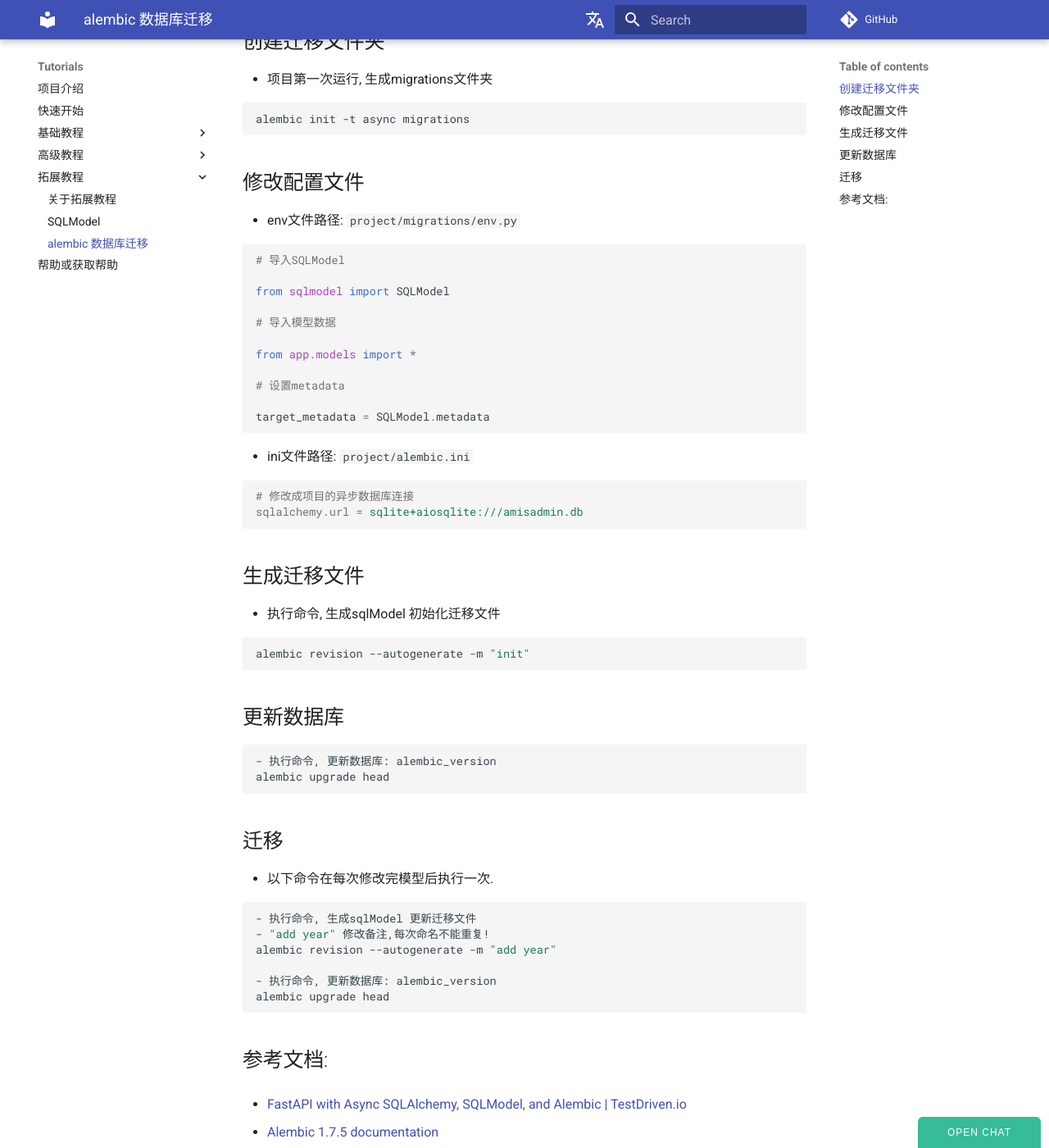
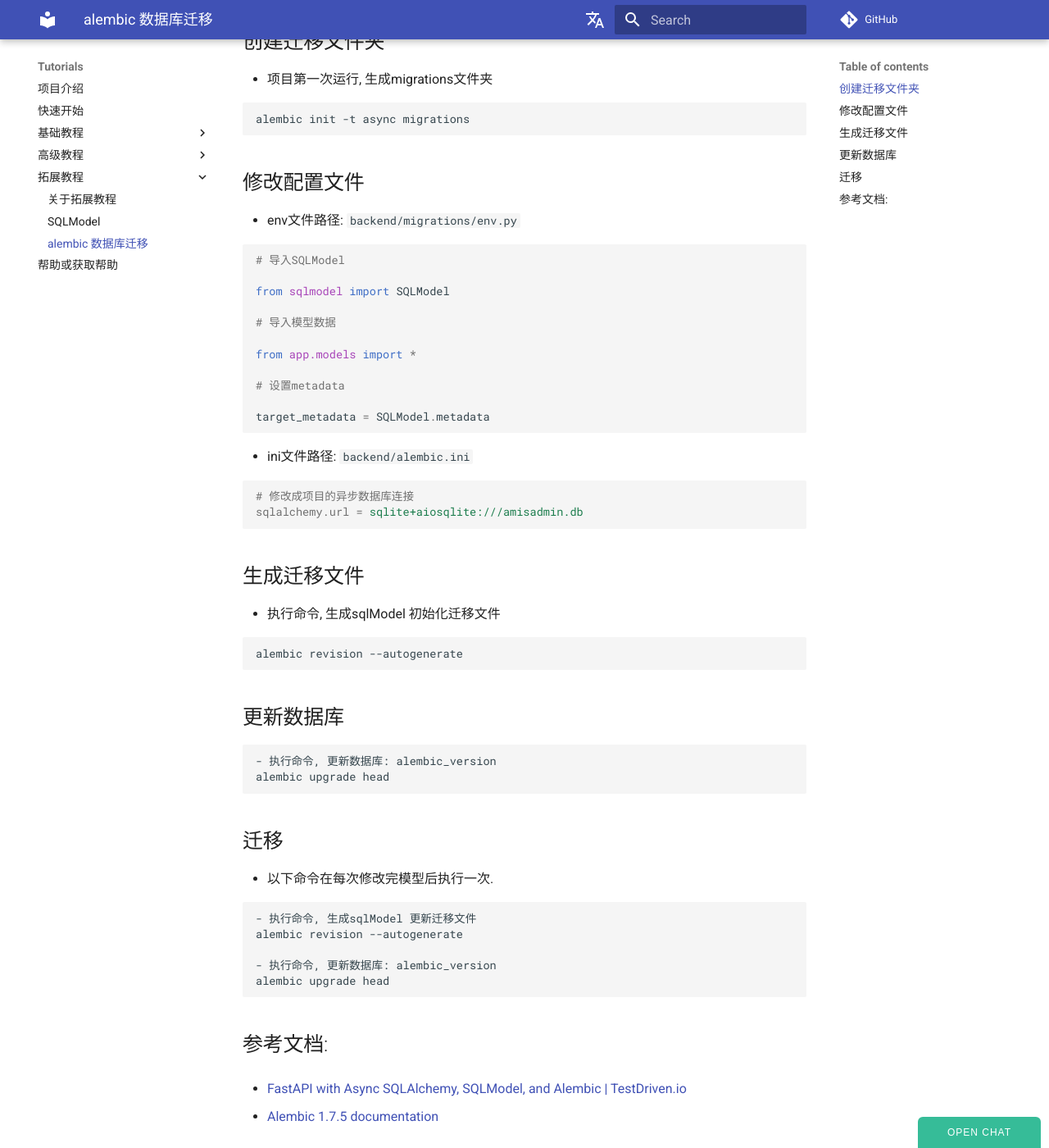
Before and after one commit to amisadmin/fastapi-amis-admin, an MkDocs documentation site: the page built from docs/zh/docs/extended/alembic.md, in a window 1280 px wide and 1400 px high, scrolled down 195 px. Shown: the whole window at 82% size. Built offline with MkDocs 1.6.1 and Material for MkDocs 9.7.7, drawn with Linux system fonts in a browser that asks for light colours; comment, search, counter and statistics services are not loaded.

Commit message:
docs: update `alembic.md`

````diff
--- a/docs/zh/docs/extended/alembic.md
+++ b/docs/zh/docs/extended/alembic.md
@@ -10,7 +10,7 @@
 
 ## 修改配置文件
 
-- env文件路径: `project/migrations/env.py`
+- env文件路径: `backend/migrations/env.py`
 
 ```python
 # 导入SQLModel
@@ -27,7 +27,7 @@
 
 ```
 
-- ini文件路径: `project/alembic.ini`
+- ini文件路径: `backend/alembic.ini`
 
 ```ini
 # 修改成项目的异步数据库连接
@@ -39,7 +39,7 @@
 - 执行命令, 生成sqlModel 初始化迁移文件
 
 ```bash
-alembic revision --autogenerate -m "init"
+alembic revision --autogenerate
 ```
 
 ## 更新数据库
@@ -55,8 +55,7 @@
 
 ```bash
 - 执行命令, 生成sqlModel 更新迁移文件
-- "add year" 修改备注,每次命名不能重复!
-alembic revision --autogenerate -m "add year"
+alembic revision --autogenerate
 
 - 执行命令, 更新数据库: alembic_version
 alembic upgrade head
````
